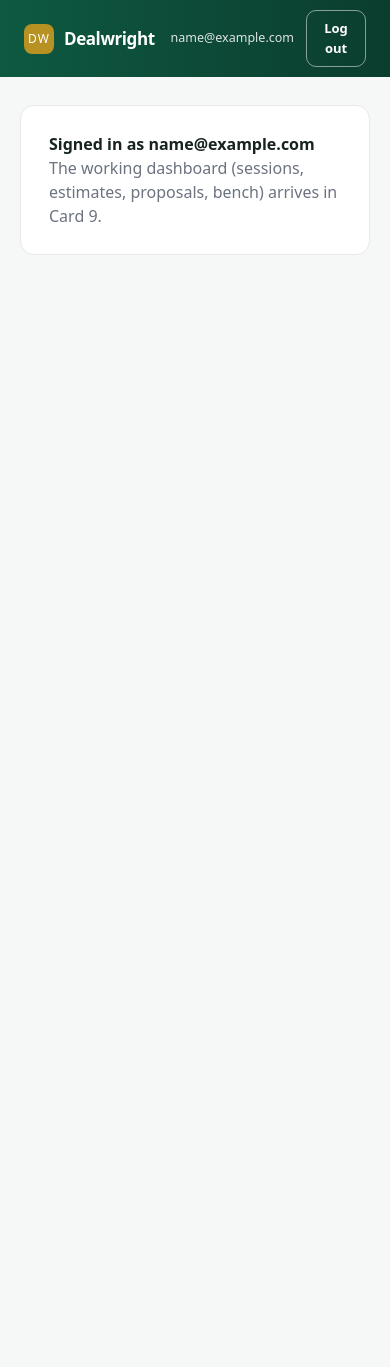
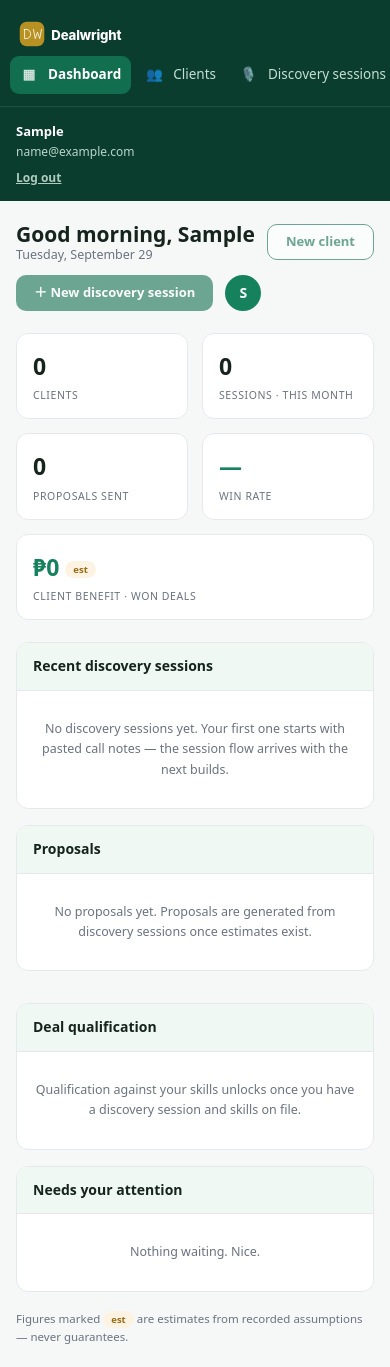
Before and after one commit to robbbbb/dealwright, a Django app: page / in a window 390 px wide. Before the commit the page ends 255 px from the top, so only its background shows below. Run offline with Django 5.2, Linux system fonts and the light colour scheme; the visitor is signed in with stand-in values (Sample User, id 1); parts of the project's set-up code (start-up, migrations or seed data) failed here and were passed over.

Commit message:
feat(dashboard): app shell + dashboard templates with honest empty states
Signed-in users now get the dashboard from docs/mockups/dashboard-mockup.html:
dark sidebar (Work/Setup sections, active state via resolver url_name, who-block
with logout), time-based greeting with first name + date, CTAs and avatar, five
stat cards, panel layout with empty states, and the estimate-discipline
footer note.

Discipline choices: counts are real zeros and '—' (no fabricated numbers —
the smoke test asserts the mockup's demo figures never leak); nav items and
the New client / New discovery session CTAs are honest disabled placeholders
(title='Coming soon') until Cards 1/2/7 provide routes; 'View all' links
omitted until list pages exist; the mockup's solo-mode footer sentence is
deferred until the persona exists.

Responsive: sidebar becomes a horizontally scrollable top strip below md;
stats wrap; columns stack below lg.

templates/home.html (placeholder card) removed; core.views.home renders
dashboard.html with greeting context. Card 9 remains the wiring card for
real counters/lists.

```diff
--- a/core/views.py
+++ b/core/views.py
@@ -5,16 +5,31 @@ from __future__ import annotations
 from django.contrib import messages
 from django.http import HttpRequest, HttpResponse
 from django.shortcuts import redirect, render
+from django.utils import timezone
 
 from core import services
 from core.forms import ResendConfirmationForm
 
 
 def home(request: HttpRequest) -> HttpResponse:
-    """Public landing for anonymous visitors; app home for signed-in users (dashboard: Card 9)."""
+    """Public landing for anonymous visitors; dashboard shell for signed-in users.
+
+    The dashboard is presentation-only until Cards 1-8 provide the domain data;
+    Card 9 wires the real lists and counters (docs/design/mvp-build-plan.md).
+    """
     if not request.user.is_authenticated:
         return render(request, "landing.html")
-    return render(request, "home.html")
+    hour = timezone.localtime().hour
+    greeting = "Good morning" if hour < 12 else "Good afternoon" if hour < 18 else "Good evening"
+    return render(
+        request,
+        "dashboard.html",
+        {
+            "greeting": greeting,
+            "greeting_name": request.user.first_name or request.user.email,
+            "today": timezone.localtime(),
+        },
+    )
 
 
 def resend_confirmation(request: HttpRequest) -> HttpResponse:
--- /dev/null
+++ b/templates/app-base.html
@@ -0,0 +1,51 @@
+{% load static %}<!doctype html>
+<html lang="en">
+<head>
+  <meta charset="utf-8">
+  <meta name="viewport" content="width=device-width, initial-scale=1">
+  <title>{% block title %}Dealwright{% endblock %}</title>
+  <link rel="icon" type="image/svg+xml" href="{% static 'favicon.svg' %}">
+  <link rel="stylesheet" href="{% static 'css/app.css' %}">
+</head>
+<body class="bg-dw-canvas text-[14px] leading-relaxed text-dw-body antialiased">
+<div class="flex min-h-screen flex-col md:flex-row">
+
+  <aside class="shrink-0 bg-dw-900 text-white md:flex md:w-[228px] md:flex-col">
+    <div class="flex items-center px-[18px] pb-2 pt-5 md:pb-3">
+      <img src="{% static 'brand/logo-horizontal-light.svg' %}" alt="Dealwright" class="block h-7 w-auto">
+    </div>
+    <nav class="flex gap-1 overflow-x-auto px-2.5 pb-3 md:flex-1 md:flex-col md:overflow-visible md:pb-0" aria-label="App navigation">
+      <div class="hidden px-2.5 pb-1 pt-3.5 text-[10px] uppercase tracking-[1.2px] text-white/55 md:block">Work</div>
+      <a href="{% url 'home' %}" class="flex shrink-0 items-center gap-2.5 rounded-[9px] px-2.5 py-2 text-[13.5px] text-dw-100/90 no-underline hover:bg-dw-800 {% if request.resolver_match.url_name == 'home' %}bg-dw-700 font-bold text-white{% endif %}"><span class="w-[18px] text-center opacity-80">▦</span>Dashboard</a>
+      <a href="#" title="Coming soon" aria-disabled="true" class="flex shrink-0 items-center gap-2.5 rounded-[9px] px-2.5 py-2 text-[13.5px] text-dw-100/90 no-underline hover:bg-dw-800"><span class="w-[18px] text-center opacity-80">👥</span>Clients</a>
+      <a href="#" title="Coming soon" aria-disabled="true" class="flex shrink-0 items-center gap-2.5 rounded-[9px] px-2.5 py-2 text-[13.5px] text-dw-100/90 no-underline hover:bg-dw-800"><span class="w-[18px] text-center opacity-80">🎙</span>Discovery sessions</a>
+      <a href="#" title="Coming soon" aria-disabled="true" class="flex shrink-0 items-center gap-2.5 rounded-[9px] px-2.5 py-2 text-[13.5px] text-dw-100/90 no-underline hover:bg-dw-800"><span class="w-[18px] text-center opacity-80">📐</span>ROI estimates</a>
+      <a href="#" title="Coming soon" aria-disabled="true" class="flex shrink-0 items-center gap-2.5 rounded-[9px] px-2.5 py-2 text-[13.5px] text-dw-100/90 no-underline hover:bg-dw-800"><span class="w-[18px] text-center opacity-80">📄</span>Proposals</a>
+      <div class="hidden px-2.5 pb-1 pt-3.5 text-[10px] uppercase tracking-[1.2px] text-white/55 md:block">Setup</div>
+      <a href="#" title="Coming soon" aria-disabled="true" class="flex shrink-0 items-center gap-2.5 rounded-[9px] px-2.5 py-2 text-[13.5px] text-dw-100/90 no-underline hover:bg-dw-800"><span class="w-[18px] text-center opacity-80">🧩</span>Service catalog</a>
+      <a href="#" title="Coming soon" aria-disabled="true" class="flex shrink-0 items-center gap-2.5 rounded-[9px] px-2.5 py-2 text-[13.5px] text-dw-100/90 no-underline hover:bg-dw-800"><span class="w-[18px] text-center opacity-80">✅</span>My skills &amp; bench</a>
+      <a href="#" title="Coming soon" aria-disabled="true" class="flex shrink-0 items-center gap-2.5 rounded-[9px] px-2.5 py-2 text-[13.5px] text-dw-100/90 no-underline hover:bg-dw-800"><span class="w-[18px] text-center opacity-80">🔗</span>Integrations</a>
+      <a href="#" title="Coming soon" aria-disabled="true" class="flex shrink-0 items-center gap-2.5 rounded-[9px] px-2.5 py-2 text-[13.5px] text-dw-100/90 no-underline hover:bg-dw-800"><span class="w-[18px] text-center opacity-80">⚙</span>Settings</a>
+    </nav>
+    <div class="border-t border-white/10 px-4 py-3.5 text-[12px] text-dw-100/85">
+      <b class="block text-[13px] text-white">{{ user.get_short_name|default:user.email }}</b>
+      {{ user.email }}
+      <form method="post" action="{% url 'account_logout' %}" class="mt-1.5">
+        {% csrf_token %}
+        <button type="submit" class="cursor-pointer border-0 bg-transparent p-0 text-[12px] font-bold text-dw-100/80 underline hover:text-white">Log out</button>
+      </form>
+    </div>
+  </aside>
+
+  <main class="w-full max-w-[1200px] flex-1 px-4 py-5 sm:px-8 sm:py-[26px]">
+    {% if messages %}
+      <ul class="mb-4 list-none">
+        {% for message in messages %}<li class="msg">{{ message }}</li>{% endfor %}
+      </ul>
+    {% endif %}
+    {% block app_content %}{% endblock %}
+  </main>
+
+</div>
+</body>
+</html>
--- /dev/null
+++ b/templates/dashboard.html
@@ -0,0 +1,75 @@
+{% extends "app-base.html" %}
+{% block title %}Dashboard · Dealwright{% endblock %}
+{% block app_content %}
+
+<div class="mb-[22px] flex flex-wrap items-center gap-3">
+  <h1 class="mr-auto text-[21px] font-extrabold leading-tight text-dw-ink">{{ greeting }}, {{ greeting_name }}
+    <small class="block text-[12.5px] font-normal text-dw-muted">{{ today|date:"l, F j" }}</small>
+  </h1>
+  <span title="Coming soon" aria-disabled="true" class="inline-flex min-h-[36px] cursor-not-allowed items-center rounded-[10px] border-[1.5px] border-dw-700 bg-white px-[18px] text-[13px] font-bold text-dw-700 opacity-60">New client</span>
+  <span title="Coming soon" aria-disabled="true" class="inline-flex min-h-[36px] cursor-not-allowed items-center rounded-[10px] bg-dw-700 px-[18px] text-[13px] font-bold text-white opacity-60">＋ New discovery session</span>
+  <div class="flex h-9 w-9 items-center justify-center rounded-full bg-dw-600 text-[14px] font-extrabold text-white">{{ greeting_name|first }}</div>
+</div>
+
+<div class="mb-[22px] flex flex-wrap gap-3.5">
+  <div class="min-w-[150px] flex-1 rounded-xl border border-dw-line bg-white px-4 py-3.5">
+    <div class="text-[23px] font-extrabold text-dw-ink">0</div>
+    <div class="mt-0.5 text-[10.5px] uppercase tracking-[.6px] text-dw-muted">Clients</div>
+  </div>
+  <div class="min-w-[150px] flex-1 rounded-xl border border-dw-line bg-white px-4 py-3.5">
+    <div class="text-[23px] font-extrabold text-dw-ink">0</div>
+    <div class="mt-0.5 text-[10.5px] uppercase tracking-[.6px] text-dw-muted">Sessions · this month</div>
+  </div>
+  <div class="min-w-[150px] flex-1 rounded-xl border border-dw-line bg-white px-4 py-3.5">
+    <div class="text-[23px] font-extrabold text-dw-ink">0</div>
+    <div class="mt-0.5 text-[10.5px] uppercase tracking-[.6px] text-dw-muted">Proposals sent</div>
+  </div>
+  <div class="min-w-[150px] flex-1 rounded-xl border border-dw-line bg-white px-4 py-3.5">
+    <div class="text-[23px] font-extrabold text-dw-600">—</div>
+    <div class="mt-0.5 text-[10.5px] uppercase tracking-[.6px] text-dw-muted">Win rate</div>
+  </div>
+  <div class="min-w-[150px] flex-1 rounded-xl border border-dw-line bg-white px-4 py-3.5">
+    <div class="text-[23px] font-extrabold text-dw-600">₱0 <span class="inline-flex items-center rounded-full bg-dw-amber-bg px-2 py-px align-middle text-[9.5px] font-bold text-dw-amber">est</span></div>
+    <div class="mt-0.5 text-[10.5px] uppercase tracking-[.6px] text-dw-muted">Client benefit · won deals</div>
+  </div>
+</div>
+
+<div class="flex flex-col gap-4 lg:flex-row lg:items-start">
+  <div class="min-w-0 flex-1">
+
+    <div class="mb-4 overflow-hidden rounded-xl border border-dw-line bg-white">
+      <div class="flex items-center border-b border-dw-line bg-dw-50 px-4 py-3"><b class="mr-auto text-[14px] text-dw-ink">Recent discovery sessions</b></div>
+      <div class="px-4 py-7 text-center text-[12.5px] text-dw-muted">
+        No discovery sessions yet. Your first one starts with pasted call notes — the session flow arrives with the next builds.
+      </div>
+    </div>
+
+    <div class="mb-4 overflow-hidden rounded-xl border border-dw-line bg-white">
+      <div class="flex items-center border-b border-dw-line bg-dw-50 px-4 py-3"><b class="mr-auto text-[14px] text-dw-ink">Proposals</b></div>
+      <div class="px-4 py-7 text-center text-[12.5px] text-dw-muted">
+        No proposals yet. Proposals are generated from discovery sessions once estimates exist.
+      </div>
+    </div>
+
+  </div>
+
+  <div class="w-full shrink-0 lg:max-w-[340px]">
+
+    <div class="mb-4 overflow-hidden rounded-xl border border-dw-line bg-white">
+      <div class="flex items-center border-b border-dw-line bg-dw-50 px-4 py-3"><b class="mr-auto text-[14px] text-dw-ink">Deal qualification</b></div>
+      <div class="px-4 py-7 text-center text-[12.5px] text-dw-muted">
+        Qualification against your skills unlocks once you have a discovery session and skills on file.
+      </div>
+    </div>
+
+    <div class="mb-4 overflow-hidden rounded-xl border border-dw-line bg-white">
+      <div class="flex items-center border-b border-dw-line bg-dw-50 px-4 py-3"><b class="mr-auto text-[14px] text-dw-ink">Needs your attention</b></div>
+      <div class="px-4 py-7 text-center text-[12.5px] text-dw-muted">Nothing waiting. Nice.</div>
+    </div>
+
+    <p class="mt-[18px] text-[11.5px] text-dw-muted">Figures marked <span class="inline-flex items-center rounded-full bg-dw-amber-bg px-2 py-px text-[9.5px] font-bold text-dw-amber">est</span> are estimates from recorded assumptions — never guarantees.</p>
+
+  </div>
+</div>
+
+{% endblock %}
--- a/templates/home.html
+++ /dev/null
@@ -1,8 +0,0 @@
-{% extends "base.html" %}
-{% block title %}Home · Dealwright{% endblock %}
-{% block content %}
-  <section class="card">
-    <h1 class="text-xl font-bold text-dw-ink">Signed in as {{ user.email }}</h1>
-    <p class="text-dw-muted">The working dashboard (sessions, estimates, proposals, bench) arrives in Card 9.</p>
-  </section>
-{% endblock %}
```
Also changed, not shown: core/tests/test_views.py (+27 -4 lines), static/css/app.css.
